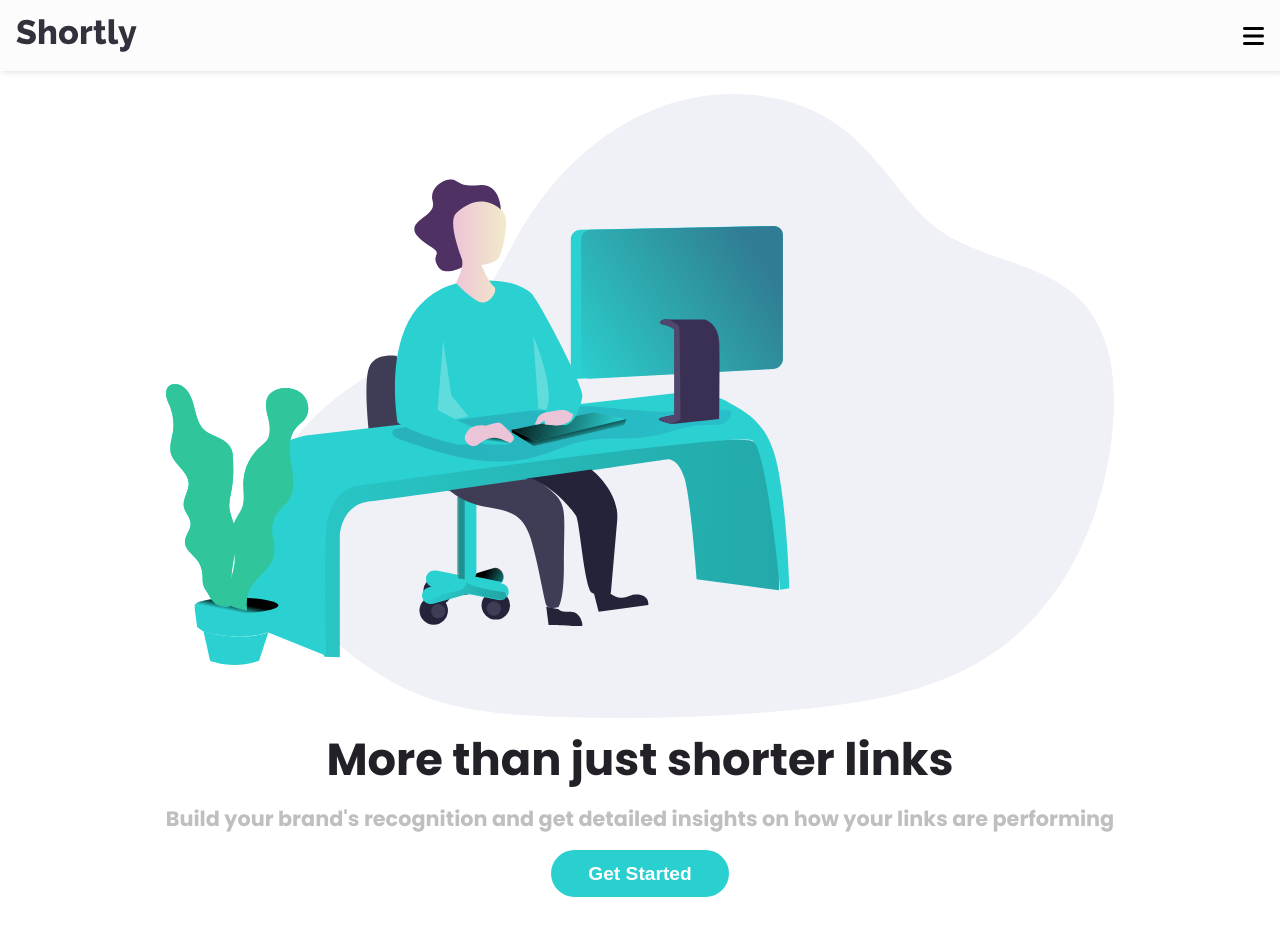
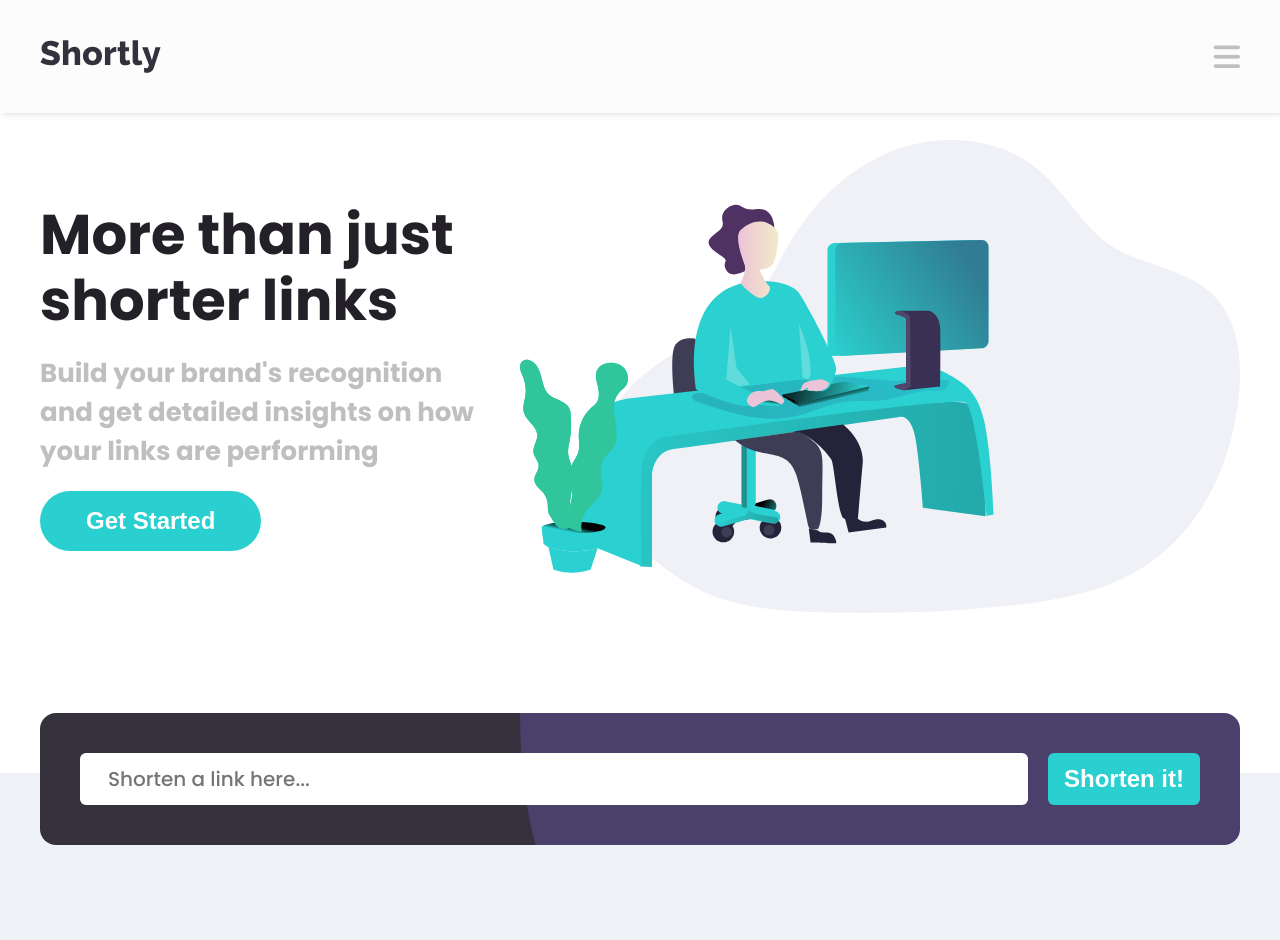
Before and after one commit to Arquimidio/url-shortener, a website: page public/index.html in a window 1280 px wide. Shown: the top 940 px of the page. Drawn offline with nearby package versions, Linux system fonts and the light colour scheme.

Commit message:
Started building responsivity

```diff
--- a/public/index.html
+++ b/public/index.html
@@ -17,15 +17,18 @@
 				<li>Features</li>
 				<li>Pricing</li>
 				<li>Resources</li>
+				<li class="line"></li>
 				<li>Login</li>
 				<button class="get-started--btn">Sign Up</button>
 			</ul>
 		 </nav>
 		<main>
 			<img src="./images/illustration-working.svg" alt="">
-			<h1>More than just shorter links</h1>
-			<h2>Build your brand's recognition and get detailed insights on how your links are performing</h5>
-			<button class="get-started--btn">Get Started</button>
+			<div>
+				<h1>More than just shorter links</h1>
+				<h2>Build your brand's recognition and get detailed insights on how your links are performing</h5>
+				<button class="get-started--btn">Get Started</button>
+			</div>
 		</main>
 
 		<section class="statistics">
--- a/public/style.css
+++ b/public/style.css
@@ -41,6 +41,7 @@
 }
 
 i{
+    cursor: pointer;
     font-size: 1.5rem;
 }
 
@@ -53,6 +54,12 @@
     border: 0;
     background-color: var(--gray);
     height: 1px;
+}
+
+.line{
+    width: 100%;
+    height: 1px;
+    background-color: rgba(255, 255, 255, 0.363);
 }
 
 nav{
@@ -68,6 +75,10 @@
     z-index: 1;
 }
 
+nav i{
+    color: var(--gray)
+}
+
 .mobile-menu{
     position: fixed;
     list-style-type: none;
@@ -75,25 +86,30 @@
     flex-direction: column;
     justify-content: center;
     align-items: center;
-    gap: 1rem;
+    gap: 1.5rem;
     margin: 0 auto;
     top: 5rem;
     left: 50%;
     transform: translate(-50%, 0);
     width: 90%;
     background: var(--primary-violet);
-    border-radius: 30px;
+    border-radius: 15px;
     padding: 2rem;
     z-index: 1;
     opacity: 0;
     visibility: hidden;
     color: white;
     font-weight: 700;
+    font-size: 1.1rem;
 }
 
 .mobile-menu.visible{
     opacity: 1;
     visibility: visible;
+}
+
+.mobile-menu button{
+    align-self: stretch;
 }
 
 main{
@@ -102,6 +118,13 @@
     align-items: center;
     gap: 1rem;
     margin: 5rem 0 6rem 0;
+}
+
+main div{
+    display: flex;
+    flex-direction: column;
+    align-items: center;
+    gap: 1rem;
 }
 
 main img{
@@ -299,6 +322,10 @@
     padding: 2rem 0;
 }
 
+footer a:hover, footer i:hover{
+    color: var(--primary-cyan)
+}
+
 .links{
     display: flex;
     flex-direction: column;
@@ -325,3 +352,42 @@
 .social i{
     font-size: 1.8rem;
 }
+
+@media (min-width: 900px){
+    :root{
+        font-size: 20px;
+    }
+    body > *{
+        padding: 2rem;
+    }
+    main{
+        flex-direction: row-reverse;
+        justify-content: space-between;
+        text-align: left;
+    }
+
+    main img{
+        width: 60%;
+    }
+
+    main div{
+        align-items: flex-start;
+    }
+
+    .shortener{
+        max-width: 100rem;
+        left: 50%;
+        transform: translate(-50%, 0);
+    }
+
+    .shortener form{
+        flex-direction: row;
+        justify-content: space-between;
+        padding: 2rem;
+    }
+
+    .shortener form input{
+        flex-grow: 2;
+    }
+
+}
```
